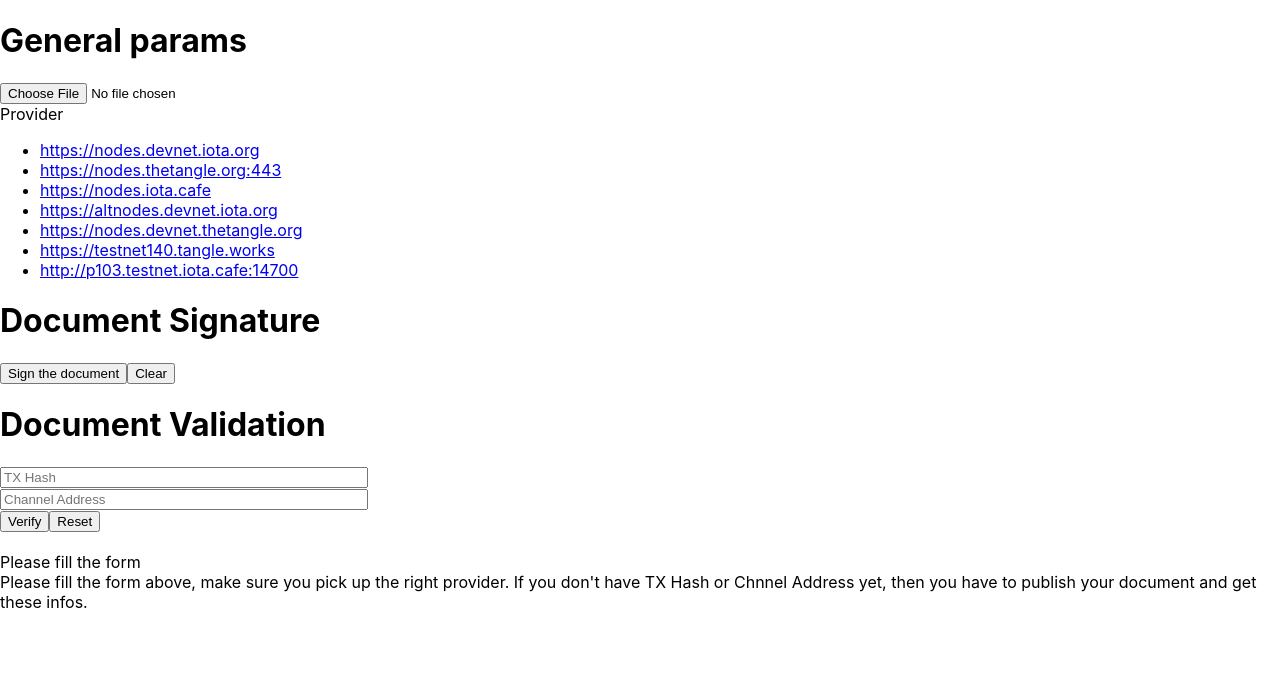
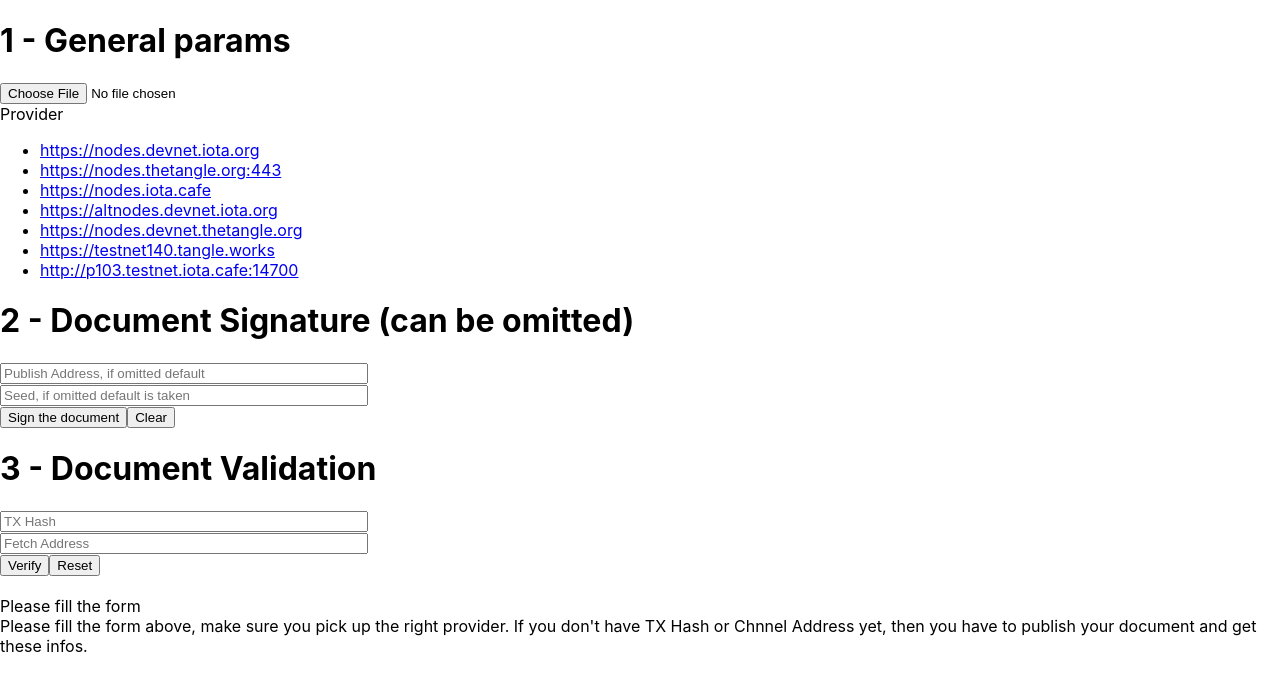
Before and after one commit to iotaledger/poc-document-immutable-blueprint, a React (Create React App) app: page / in a window 1280 px wide. Shown: the top 690 px of the page. Built offline with nearby package versions, Linux system fonts and the light colour scheme.

Commit message:
fixed Document validation feedback

```diff
--- a/src/App.js
+++ b/src/App.js
@@ -1,10 +1,14 @@
 import React, { Component } from 'react';
-import { verify, hash } from 'signature-validation-tool'
+import { verify, hash, publish } from 'signature-validation-tool'
 import nodes from './nodes'
 import DropDown from './Dropdown'
 //IFWT9BLRWACAJHCMTBKDPYRDAWUQSYVIPTLQSRKJJ9XCIPVXTZSNSABBRWEQDVOGIVHFLXZGI9XSA9999
 //MRDVKCDQAPYQOJEQTUWDMNYZKDUDBRNHJWV9VTKTCUUYQICLPFBETMYYVKEPFCXZE9EJZHFUWJZVEWUCWSGDUVMOYD
 const styles = {width: '360px'}
+
+function getProviderParams(isMainnet) {
+  return isMainnet ? {depth :3, minWeightMagnitude :14} : {depth :3, minWeightMagnitude :9}
+}
 
 class App extends Component {
   constructor(props) {
@@ -24,10 +28,12 @@ class App extends Component {
     this.reset = this.reset.bind(this)
     this.handleInputTextChange = this.handleInputTextChange.bind(this)
     this.onProviderSelected = this.onProviderSelected.bind(this)
+    this.signDocument = this.signDocument.bind(this)
   }
-  onProviderSelected(provider) {
+  onProviderSelected(provider, isMainnet) {
     this.setState({
-      provider
+      provider,
+      isMainnet
     })
   }
   handleInputTextChange(e) {
@@ -39,8 +45,40 @@ class App extends Component {
       this.setState({
         address: e.target.value
       })
+    } else if(e.target.name === 'pubAddress') {
+      this.setState({
+        pubAddress: e.target.value
+      })
+    } else if(e.target.name === 'pubSeed') {
+      this.setState({
+        pubSeed: e.target.value
+      })
     }
-
+  }
+  signDocument(e) {
+    const provider = this.state.provider
+    const data = this.state.hashValue
+    const address = this.state.pubAddress
+    const seed = this.state.pubSeed
+    const { depth, minWeightMagnitude } = getProviderParams(this.state.isMainnet)
+    publish({
+      provider,
+      data,
+      address,
+      seed,
+      depth,
+      minWeightMagnitude
+    }, (retArr) => {
+      navigator.clipboard.writeText(retArr[0].hash).then(function() {
+        /* clipboard successfully set */
+        alert('TX Hash copied to clipboard!')
+      }, function() {
+        alert('clipboard not supported, please copy manually the generated TX Hash')
+      });
+      this.setState({
+        genTxHash: retArr[0].hash
+      })
+    })
   }
   verify(e) {
     const reader = new FileReader();
@@ -75,26 +113,24 @@ class App extends Component {
     reader.readAsArrayBuffer(file);
   }
   render() {
-    const docMutated = this.state.docMutated
-    const title = 'Please fill the form'
-    const text = `Please fill the form above, make sure you pick up the right provider.
+    let docMutated = this.state.docMutated
+    let title = 'Please fill the form'
+    let text = `Please fill the form above, make sure you pick up the right provider.
     If you don't have TX Hash or Chnnel Address yet, then you have to publish your document and get these infos.`
-    const cssClass = 'message-box__info'
-    if(docMutated === 0) {
+    let cssClass = 'message-box__info'
+    if(docMutated === false) {
       cssClass = 'message-box__danger'
-      const title = 'Document not valid anymore'
-      const text = `The calculated Hash didn't match with the saved one`
-      const cssClass = 'message-box__info'
-    } else if(docMutated === 1) {
+      title = 'Document not valid anymore'
+      text = `The calculated Hash didn't match with the saved one`
+    } else if(docMutated === true) {
       cssClass = 'message-box__success'
-      const title = 'Document Valid!'
-      const text = `The document hash haven't been mutated since its first signature with the Tangle.`
-      const cssClass = 'message-box__info'
+      title = 'Document Valid!'
+      text = `The document hash haven't been mutated since its first signature with the Tangle.`
     }
     return (
       <div className="layouts--search">
          <div className="middle-column">
-           <h1 className="text text--level1 text--primary">General params</h1>
+           <h1 className="text text--level1 text--primary">1 - General params</h1>
            <div className="button-container button-container__center">
              <input className="button button--secondary"
                     type="file"
@@ -111,9 +147,30 @@ class App extends Component {
            </div>
 
            <div className="horizontal-rule"></div>
-           <h1 className="text text--level1 text--primary">Document Signature</h1>
+           <h1 className="text text--level1 text--primary">2 - Document Signature (can be omitted)</h1>
 
-
+           <div className="button-container button-container__center">
+             <input className="button button--secondary"
+                    type="text"
+                    id="input"
+                    name="pubAddress"
+                    style={styles}
+                    placeholder="Publish Address, if omitted default"
+                    value={this.state.pubAddress}
+                    onChange={this.handleInputTextChange}
+             />
+           </div>
+           <div className="button-container button-container__center">
+             <input className="button button--secondary"
+                    type="text"
+                    id="input"
+                    name="pubSeed"
+                    style={styles}
+                    placeholder="Seed, if omitted default is taken"
+                    value={this.state.pubSeed}
+                    onChange={this.handleInputTextChange}
+             />
+           </div>
            <div className="button-container button-container__center">
             <button className="button" onClick={this.signDocument}>Sign the document</button>
             <button className="button" onClick={this.reset}>Clear</button>
@@ -129,7 +186,7 @@ class App extends Component {
 
            <div className="horizontal-rule"></div>
 
-           <h1 className="text text--level1 text--primary">Document Validation</h1>
+           <h1 className="text text--level1 text--primary">3 - Document Validation</h1>
 
           <div className="button-container button-container__center">
             <input className="button button--secondary"
@@ -148,7 +205,7 @@ class App extends Component {
                    id="input"
                    name="address"
                    style={styles}
-                   placeholder="Channel Address"
+                   placeholder="Fetch Address"
                    value={this.state.address}
                    onChange={this.handleInputTextChange}
             />
--- a/src/Dropdown.js
+++ b/src/Dropdown.js
@@ -14,13 +14,13 @@ class DropDown extends Component {
   expand(e) {
     this.setState({expand: true})
   }
-  handleInputTextChange(e, node) {
+  handleInputTextChange(e, node, isMainnet) {
     e.stopPropagation()
     this.setState({
       selected: node,
       expand: false
     })
-    this.props.onProviderSelected(node)
+    this.props.onProviderSelected(node, isMainnet)
   }
 
   render() {
@@ -33,7 +33,7 @@ class DropDown extends Component {
           <ul className="drop-selector-list">
               {this.props.nodes.map(node => {
                 return (<li key={node.nodeId} className={`drop-selector-list-item ${this.state.selected === node.nodeId? 'drop-selector-list-item__selected' : ''}`}>
-                          <a href="#" onClick={e => this.handleInputTextChange(e, node.nodeId)}>
+                          <a href="#" onClick={e => this.handleInputTextChange(e, node.nodeId, node.isMainnet)}>
                               {node.nodeId}
                           </a>
                       </li>)
--- a/src/nodes.js
+++ b/src/nodes.js
@@ -1,18 +1,25 @@
 const nodes = [
   {
-    nodeId: 'https://nodes.devnet.iota.org'
+    nodeId: 'https://nodes.devnet.iota.org',
+    isMainnet: false
   }, {
-    nodeId: 'https://nodes.thetangle.org:443'
+    nodeId: 'https://nodes.thetangle.org:443',
+    isMainnet: true
   }, {
-    nodeId: 'https://nodes.iota.cafe'
+    nodeId: 'https://nodes.iota.cafe',
+    isMainnet: true
   }, {
-    nodeId: 'https://altnodes.devnet.iota.org'
+    nodeId: 'https://altnodes.devnet.iota.org',
+    isMainnet: false
   }, {
-    nodeId: 'https://nodes.devnet.thetangle.org'
+    nodeId: 'https://nodes.devnet.thetangle.org',
+    isMainnet: false
   }, {
-    nodeId: 'https://testnet140.tangle.works'
+    nodeId: 'https://testnet140.tangle.works',
+    isMainnet: false
   }, {
-    nodeId: 'http://p103.testnet.iota.cafe:14700'
+    nodeId: 'http://p103.testnet.iota.cafe:14700',
+    isMainnet: false
   }
 ]
 
```
